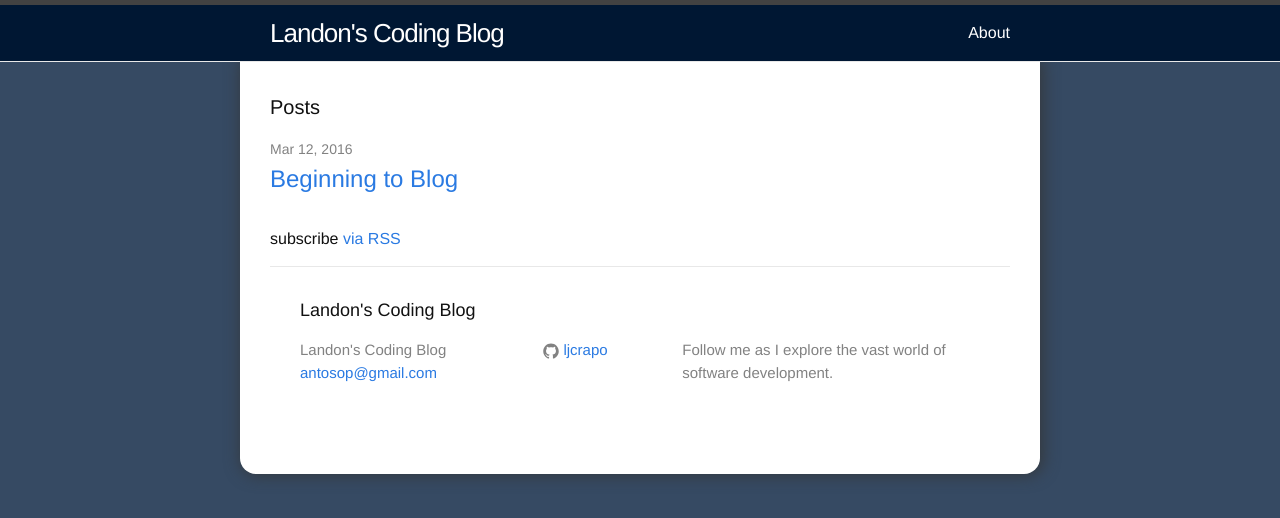
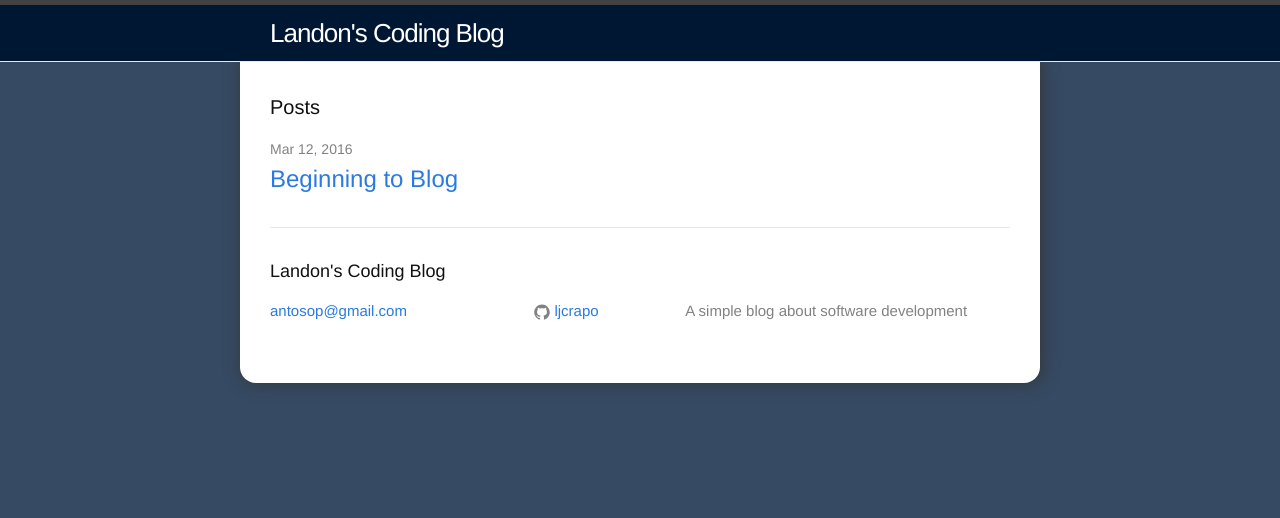
Before and after one commit to ljcrapo/ljcrapo-old.github.io, a Jekyll site: the page built from index.html, in a window 1280 px wide. Shown: the top 518 px of the page. Built offline with Jekyll 4.4.1, drawn with Linux system fonts in a browser that asks for light colours.

Commit message:
cleaning out unnecessary boilerplate code

```diff
--- a/_config.yml
+++ b/_config.yml
@@ -9,7 +9,7 @@
 title: Landon's Coding Blog
 email: antosop@gmail.com
 description: > # this means to ignore newlines until "baseurl:"
-  Follow me as I explore the vast world of software development.
+  A simple blog about software development
 baseurl: "" # the subpath of your site, e.g. /blog
 url: "" # the base hostname & protocol for your site
 twitter_username:
--- a/_includes/footer.html
+++ b/_includes/footer.html
@@ -1,13 +1,10 @@
 <footer class="site-footer">
-
-  <div class="wrapper">
 
   <h2 class="footer-heading">{{ site.title }}</h2>
 
   <div class="footer-col-wrapper">
     <div class="footer-col footer-col-1">
       <ul class="contact-list">
-          <li>{{ site.title }}</li>
         <li><a href="mailto:{{ site.email }}">{{ site.email }}</a></li>
       </ul>
     </div>
@@ -33,6 +30,4 @@
     </div>
   </div>
 
-  </div>
-
 </footer>
--- a/_sass/_layout.scss
+++ b/_sass/_layout.scss
@@ -109,7 +109,7 @@ body {
  */
 .site-footer {
     border-top: 1px solid $grey-color-light;
-    padding: $spacing-unit 0;
+    padding-top: $spacing-unit;
 }
 
 .footer-heading {
--- a/index.html
+++ b/index.html
@@ -18,6 +18,6 @@ layout: default
     {% endfor %}
   </ul>
 
-  <p class="rss-subscribe">subscribe <a href="{{ "/feed.xml" | prepend: site.baseurl }}">via RSS</a></p>
+  <!-- <p class="rss-subscribe">subscribe <a href="{{ "/feed.xml" | prepend: site.baseurl }}">via RSS</a></p> -->
 
 </div>
```
Also changed, not shown: about.md (+2 -2 lines). Lines whose indentation alone changed are shown as unchanged.
